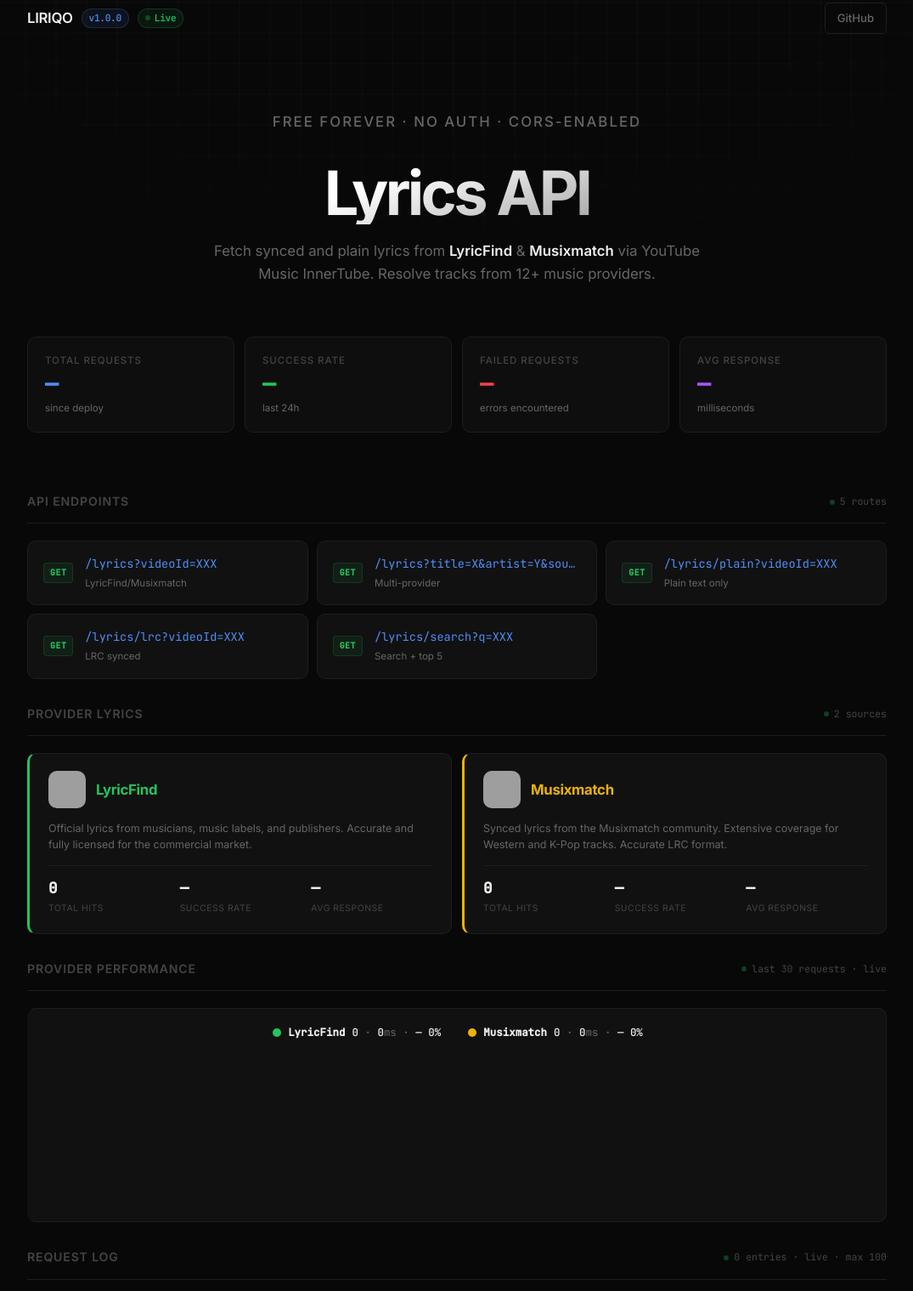
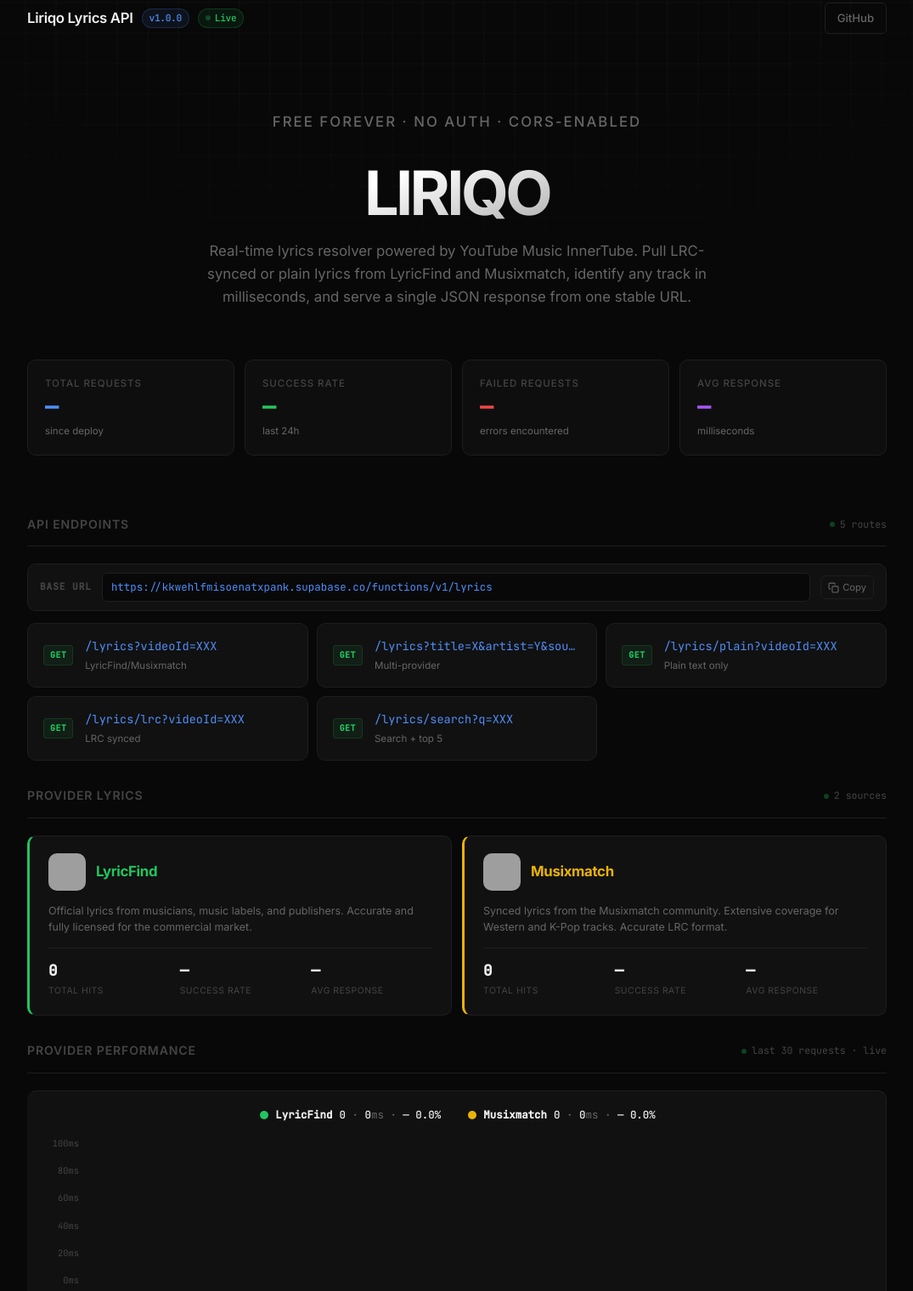
Before and after one commit to AlFarrizi-Studio/Liriqo, a plain HTML site: page index.html in a window 1280 px wide. Shown: the part 33-1552 px from the top of the page at 85% size, without its empty margins (102-1177 px from the left). Drawn offline with Linux system fonts and the light colour scheme; no server answers; grey boxes are pictures that could not be loaded.

Commit message:
Revise title and header in index.html
Updated title and header content for clarity and branding.

```diff
--- a/index.html
+++ b/index.html
@@ -3,7 +3,7 @@
 <head>
   <meta charset="UTF-8" />
   <meta name="viewport" content="width=device-width, initial-scale=1.0" />
-  <title>LIRIQO Lyrics API</title>
+  <title>Liriqo Lyrics API · LIRIQO</title>
   <link rel="preconnect" href="https://fonts.googleapis.com" />
   <link rel="preconnect" href="https://fonts.gstatic.com" crossorigin />
   <link href="https://fonts.googleapis.com/css2?family=Inter:ital,opsz,wght@0,14..32,100..900;1,14..32,100..900&family=JetBrains+Mono:wght@400;500&display=swap" rel="stylesheet" />
@@ -17,7 +17,7 @@
 
   <nav>
     <div class="brand">
-      LIRIQO
+      Liriqo Lyrics API
       <span class="pill pill-version">v1.0.0</span>
       <span class="pill pill-live">Live</span>
     </div>
@@ -28,8 +28,8 @@
 
   <header class="hero">
     <p class="hero-eyebrow">Free Forever · No auth · CORS-enabled</p>
-    <h1>Lyrics API</h1>
-    <p>Fetch synced and plain lyrics from <strong>LyricFind</strong> &amp; <strong>Musixmatch</strong> via YouTube Music InnerTube. Resolve tracks from 12+ music providers.</p>
+    <h1>LIRIQO</h1>
+    <p>Real-time lyrics resolver powered by YouTube Music InnerTube. Pull LRC-synced or plain lyrics from LyricFind and Musixmatch, identify any track in milliseconds, and serve a single JSON response from one stable URL.</p>
   </header>
 
   <section class="stats-bar" id="stats-bar">
@@ -59,6 +59,17 @@
     <div class="section-header">
       <span class="section-title">API Endpoints</span>
       <span class="section-count" id="endpoint-count">5 routes</span>
+    </div>
+    <div class="api-base-bar">
+      <span class="api-base-label">Base URL</span>
+      <code class="api-base-url" id="api-base-url">https://kkwehlfmisoenatxpank.supabase.co/functions/v1/lyrics</code>
+      <button class="btn-copy" id="api-endpoint-copy" title="Copy base URL">
+        <svg width="13" height="13" viewBox="0 0 24 24" fill="none" stroke="currentColor" stroke-width="2" stroke-linecap="round" stroke-linejoin="round">
+          <rect x="9" y="9" width="13" height="13" rx="2" ry="2"></rect>
+          <path d="M5 15H4a2 2 0 0 1-2-2V4a2 2 0 0 1 2-2h9a2 2 0 0 1 2 2v1"></path>
+        </svg>
+        Copy
+      </button>
     </div>
     <div class="endpoint-grid" id="endpoint-grid"></div>
 
@@ -95,7 +106,16 @@
           </div>
         </div>
       </div>
-      <svg class="perf-svg" id="perf-svg" viewBox="0 0 600 160" preserveAspectRatio="none">
+      <div class="perf-chart-wrap">
+        <div class="perf-chart-yaxis" id="perf-yaxis">
+          <span>100ms</span>
+          <span>80ms</span>
+          <span>60ms</span>
+          <span>40ms</span>
+          <span>20ms</span>
+          <span>0ms</span>
+        </div>
+        <svg class="perf-svg" id="perf-svg" viewBox="0 0 600 180" preserveAspectRatio="none">
           <defs>
             <linearGradient id="lf-grad" x1="0" y1="0" x2="0" y2="1">
               <stop offset="0%" stop-color="#22c55e" stop-opacity="0.3" />
@@ -107,6 +127,7 @@
             </linearGradient>
           </defs>
           <g class="perf-grid"></g>
+          <g class="perf-yaxis-lines"></g>
           <path class="perf-area lf-area" fill="url(#lf-grad)" />
           <path class="perf-area mxm-area" fill="url(#mxm-grad)" />
           <path class="perf-line lyricfind-line" stroke="#22c55e" fill="none" stroke-width="2" />
@@ -114,6 +135,7 @@
           <g class="perf-points lf-points"></g>
           <g class="perf-points mxm-points"></g>
         </svg>
+      </div>
     </div>
 
     <div class="section-header">
```
Lines whose indentation alone changed are shown as unchanged.
